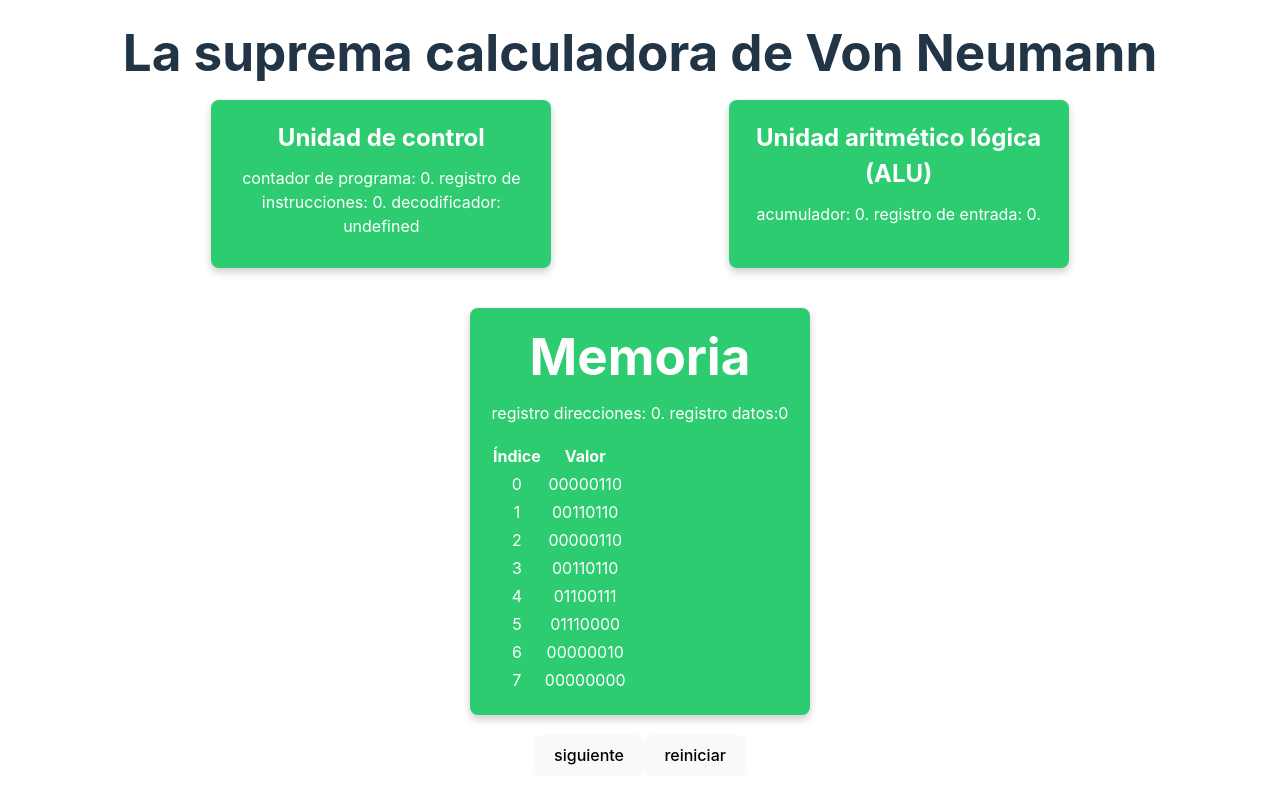
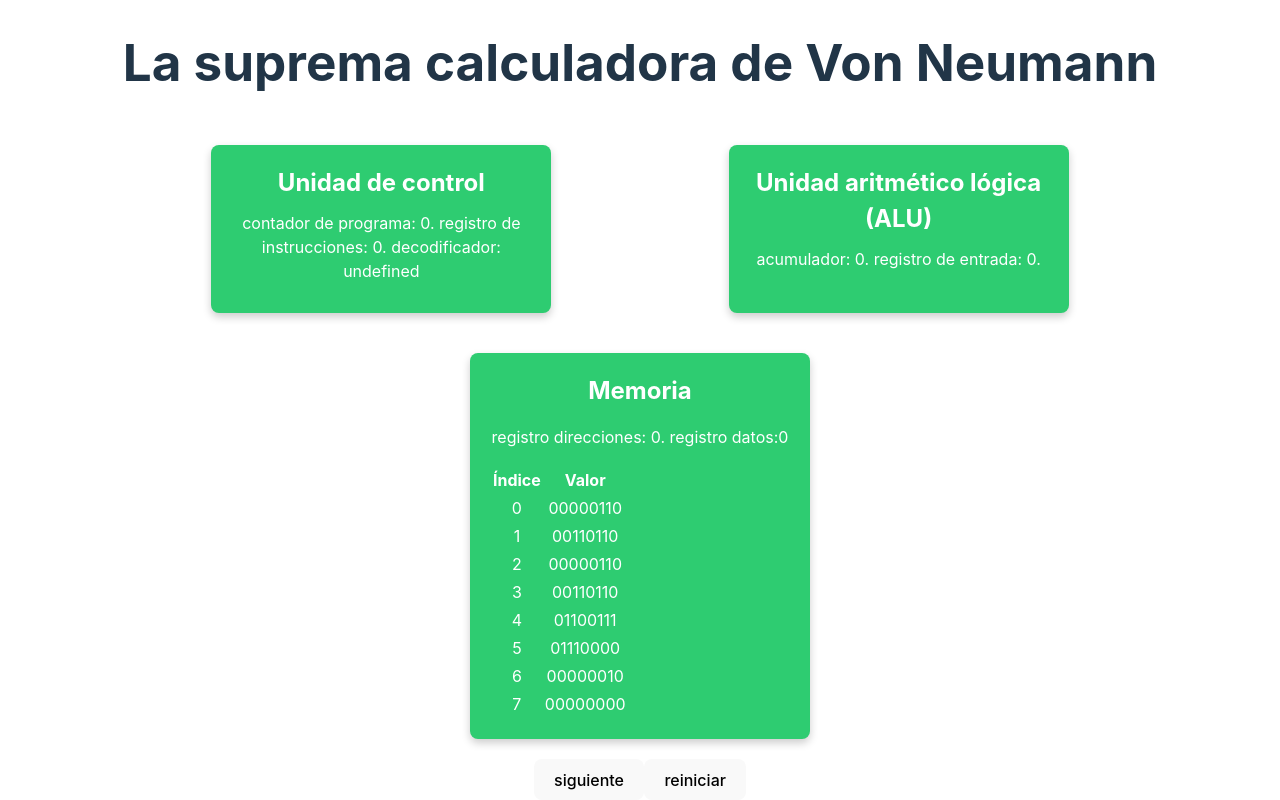
Before and after one commit to EmanuelLopezH/calculadora-von-neumann, a React (Vite) app: page / in a window 1280 px wide. Built offline with nearby package versions, Linux system fonts and the light colour scheme.

Commit message:
comentarios y cambio a nombre de operaciones

```diff
--- a/src/App.css
+++ b/src/App.css
@@ -8,7 +8,20 @@
   grid-template-columns: auto auto;
 }
 
-h1{
+h2{
   padding: 0;
   margin: 0;
 }
+
+.flash-red {
+  animation: flash-red 0.5s ease-in-out;
+}
+
+@keyframes flash-red {
+  0% {
+    background-color: red;
+  }
+  100% {
+    background-color: transparent;
+  }
+}
--- a/src/App.jsx
+++ b/src/App.jsx
@@ -91,7 +91,14 @@ function App() {
       //Se realiza la operación indicada en la decodificación de la unidad de control
       //Y se almacena su resultado en el acumulador
       case 7:
-        console.log(eval("alu." + op?.opNombre + "()"));
+
+
+        if (op?.opNombre == "+"){
+          console.log(alu.suma());
+        }
+        if (op?.opNombre == "^"){
+          console.log(alu.potencia());
+        }
         if (op?.opNombre == "save") {
           let tpm = memoria.contenido
           tpm[parseInt(op?.operando, 2)] = alu.acumulador
--- a/src/Card.jsx
+++ b/src/Card.jsx
@@ -26,7 +26,7 @@ const CardContent = styled.p`
 const Card = ({ title, content }) => {
   return (
     <CardContainer>
-      <CardTitle>{title}</CardTitle>
+      <h2>{title}</h2>
       <CardContent>{content}</CardContent>
     </CardContainer>
   );
--- a/src/Mcontainer.jsx
+++ b/src/Mcontainer.jsx
@@ -17,7 +17,7 @@ const MemoryContainer = styled.div`
 const MContainer = ({ vector, content }) => {
     return (
         <MemoryContainer>
-            <h1>Memoria</h1>
+            <h2>Memoria</h2>
             <p>{content}</p>
             <table>
                 <thead>
--- a/src/vonNeumannArchitecture/UnidadControl.js
+++ b/src/vonNeumannArchitecture/UnidadControl.js
@@ -8,10 +8,10 @@ export class UnidadControl {
     const tupla = {}
     const opCode = this.registroInstrucciones.slice(0, 4);
     if (opCode == "0000") {
-      tupla['opNombre'] = "suma"
+      tupla['opNombre'] = "+"
     }
     if (opCode == "0011") {
-      tupla['opNombre'] = "potencia"
+      tupla['opNombre'] = "^"
     }
     if (opCode == "0111") {
       tupla['opNombre'] = "finalizar"
```
